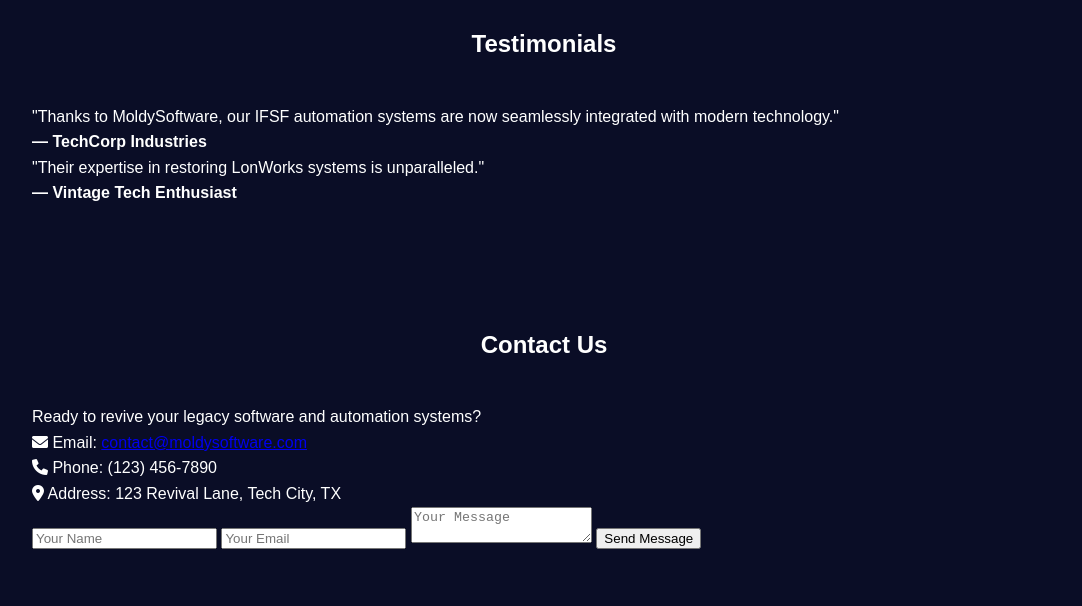
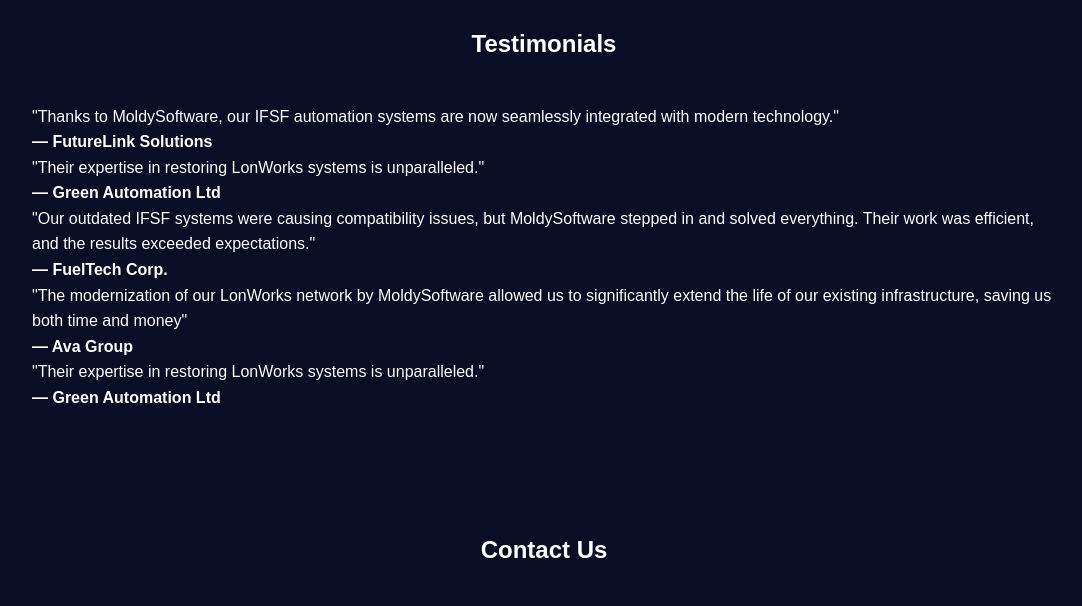
Before and after one commit to kernelgurumeditation/kernelgurumeditation.github.io, a plain HTML site: page index.html in a window 1280 px wide. Shown: the part 1820-2426 px from the top of the page, without its empty margins (96-1178 px from the left). Drawn offline with Linux system fonts and the light colour scheme.

Commit message:
Initial commit

```diff
--- a/index.html
+++ b/index.html
@@ -90,11 +90,23 @@
             <div class="testimonial-items">
                 <div class="testimonial-item">
                     <p>"Thanks to MoldySoftware, our IFSF automation systems are now seamlessly integrated with modern technology."</p>
-                    <h4>— TechCorp Industries</h4>
+                    <h4>— FutureLink Solutions</h4>
                 </div>
                 <div class="testimonial-item">
                     <p>"Their expertise in restoring LonWorks systems is unparalleled."</p>
-                    <h4>— Vintage Tech Enthusiast</h4>
+                    <h4>— Green Automation Ltd</h4>
+                </div>
+                <div class="testimonial-item">
+                    <p>"Our outdated IFSF systems were causing compatibility issues, but MoldySoftware stepped in and solved everything. Their work was efficient, and the results exceeded expectations."</p>
+                    <h4>— FuelTech Corp.</h4>
+                </div>
+                <div class="testimonial-item">
+                    <p>"The modernization of our LonWorks network by MoldySoftware allowed us to significantly extend the life of our existing infrastructure, saving us both time and money"</p>
+                    <h4>— Ava Group</h4>
+                </div>
+                <div class="testimonial-item">
+                    <p>"Their expertise in restoring LonWorks systems is unparalleled."</p>
+                    <h4>— Green Automation Ltd</h4>
                 </div>
             </div>
         </div>
@@ -105,13 +117,8 @@
         <div class="container">
             <h2>Contact Us</h2>
             <p>Ready to revive your legacy software and automation systems?</p>
-            <div class="contact-info">
-                <p><i class="fa-solid fa-envelope"></i> Email: <a href="mailto:contact@moldysoftware.com">contact@moldysoftware.com</a></p>
-                <p><i class="fa-solid fa-phone"></i> Phone: (123) 456-7890</p>
-                <p><i class="fa-solid fa-map-marker-alt"></i> Address: 123 Revival Lane, Tech City, TX</p>
-            </div>
             <!-- Contact Form -->
-            <form action="https://formspree.io/f/your-form-id" method="POST">
+            <form action="https://formspree.io/f/xdkonzwo" method="POST">
                 <input type="text" name="name" placeholder="Your Name" required>
                 <input type="email" name="_replyto" placeholder="Your Email" required>
                 <textarea name="message" placeholder="Your Message" required></textarea>
```
